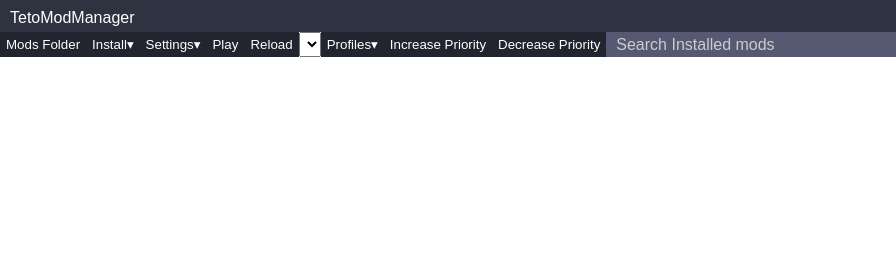
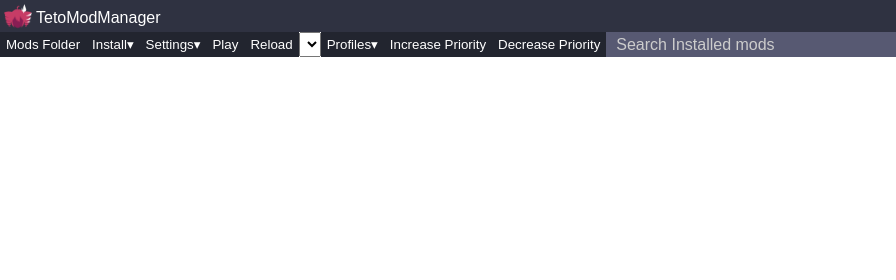
Before and after one commit to testsnake/TetoModManager-old, an Electron app: page src/index.html in a window 1200 px wide. Shown: the top 280 px of the page, 0-896 px from the left. Drawn offline with Linux system fonts and the light colour scheme; no server answers.

Commit message:
Added Icon

```diff
--- a/src/index.css
+++ b/src/index.css
@@ -108,7 +108,18 @@
     color: var(--titlebar-text-color);
     position: absolute;
     top: -7px;
-    left: 10px;
+    left: 36px;
+    font-size: 16px;
+}
+
+.titlebar-img {
+    position: absolute;
+    top: 4px;
+    left: 4px;
+    height: 28px;
+    width: 28px;
+    margin: 0;
+    padding: 0;
 }
 
 .content {
--- a/src/index.html
+++ b/src/index.html
@@ -9,7 +9,7 @@
 </head>
     <body>
         <div id="titlebar">
-            <p class="titlebar-text">TetoModManager</p>
+            <img src="img/TMM-Icon-256.png" class="titlebar-img"><p class="titlebar-text">TetoModManager</p>
         </div>
         <div id="page">
 <!--            <h1>Hello World!</h1>-->
```
Also changed, not shown: src/img/TMM-Icon-256.png (added), src/img/TMM-Icon-Full.png (added).
